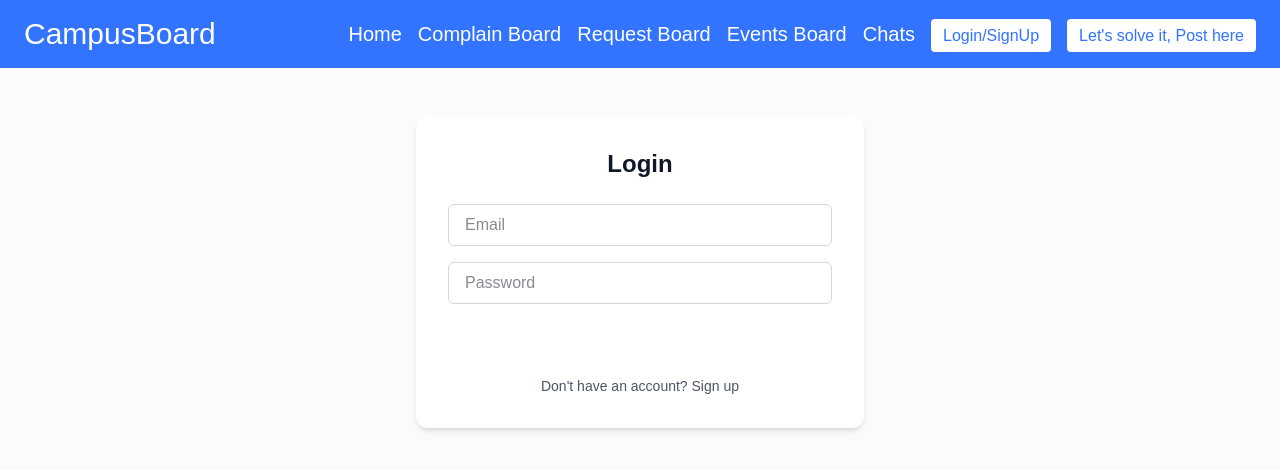
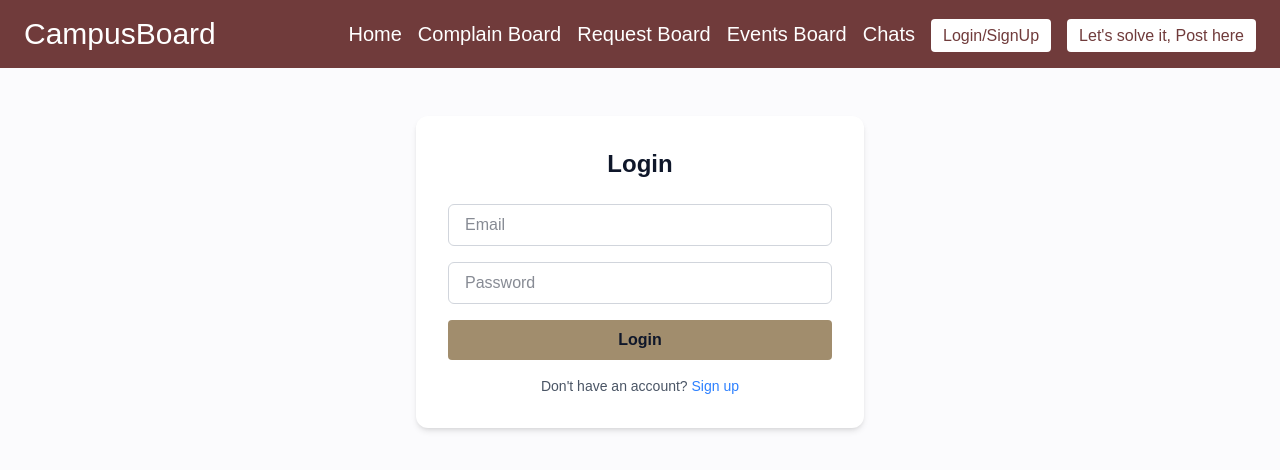
Before and after one commit to KaziShahHamza/campus-board-2, a React (Vite) app in the folder client/: page /login in a window 1280 px wide. Shown: the top 470 px of the page. Built offline with nearby package versions, Linux system fonts and the light colour scheme.

Commit message:
Update design patterns

```diff
--- a/client/src/index.css
+++ b/client/src/index.css
@@ -11,10 +11,10 @@
   --muted: #F5F7FA;        /* subtle surfaces */
   --border: #E6E9EE;       /* light borders */
   --text: #0F172A;         /* primary text (dark) */
-  --muted-text: #6B7280;   /* secondary text */
-  --primary: #3273ff;      /* primary accent (blue-600) */
-  --primary-soft: #DBEAFE; /* soft primary (light blue) */
-  --accent: #C7D2FE;       /* soft lavender accent */
+  --muted-text: #9BB4C0;   /* secondary text */
+  --primary: #703B3B;      /* primary accent (blue-600) */
+  --primary-soft: #A18D6D; /* soft primary (light blue) */
+  --accent: #E1D0B3;       /* soft lavender accent */
 }
 
 html, body, #root {
--- a/client/src/pages/Dashboard.jsx
+++ b/client/src/pages/Dashboard.jsx
@@ -103,7 +103,7 @@ function Dashboard() {
           localStorage.removeItem("token");
           navigate("/login");
         }}
-        className="mt-8 text-red-500 hover:text-red-600 font-semibold transition"
+        className="m-3 p-2 bg-primary-soft hover:bg-primary text-primary font-bold rounded font-nunito transition"
       >
         Logout
       </button>
--- a/client/src/pages/Login.jsx
+++ b/client/src/pages/Login.jsx
@@ -47,14 +47,14 @@ function Login() {
         />
         <button
           type="submit"
-          className="w-full bg-sky text-white py-2 rounded-md font-semibold hover:bg-purple transition"
+          className="w-full py-2 bg-primary-soft hover:bg-primary text-primary font-bold rounded font-nunito transition"
         >
           Login
         </button>
       </form>
       <p className="mt-4 text-center text-sm text-gray-600">
         Don&apos;t have an account?{" "}
-        <a href="/signup" className="text-purple hover:underline font-medium">
+        <a href="/signup" className="text-blue-500 hover:underline font-medium">
           Sign up
         </a>
       </p>
--- a/client/src/pages/Signup.jsx
+++ b/client/src/pages/Signup.jsx
@@ -60,14 +60,14 @@ function Signup() {
         />
         <button
           type="submit"
-          className="w-full bg-sky text-white py-2 rounded-md font-semibold hover:bg-purple transition"
+          className="w-full py-2 bg-primary-soft hover:bg-primary text-primary font-bold rounded font-nunito transition"
         >
           Register
         </button>
       </form>
       <p className="mt-4 text-center text-sm text-gray-600">
         Go back to{" "}
-        <a href="/login" className="text-purple hover:underline font-medium">
+        <a href="/login" className="text-blue-500 hover:underline font-medium">
           login.
         </a>
       </p>
```
